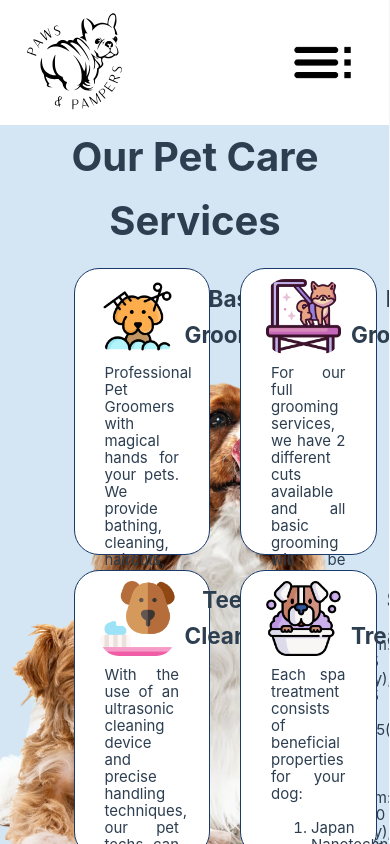
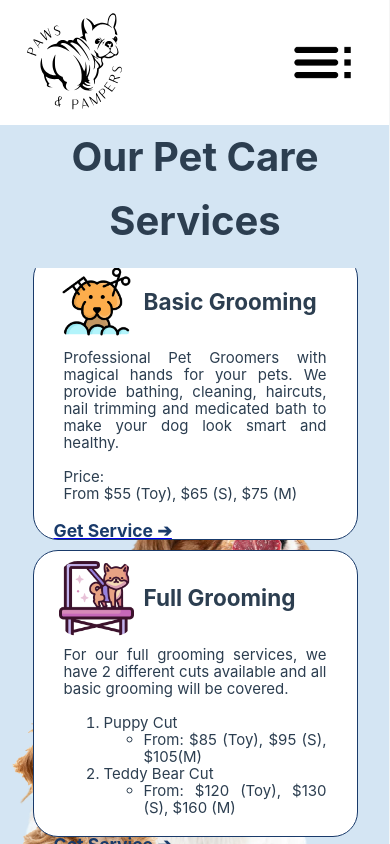
Before and after one commit to BT3103AppDev1/l1-final-project-group-4, a Vue app: page /services in a window 390 px wide. Built offline with nearby package versions, Linux system fonts and the light colour scheme; no server answers.

Commit message:
Responsiveness of services view

```diff
--- a/src/views/ServicesView.vue
+++ b/src/views/ServicesView.vue
@@ -106,11 +106,11 @@ export default {
             <div id="card-body">
               Each spa treatment consists of beneficial properties for your dog:
               <ol>
-                <br>
+                <br />
                 <li>Japan Nanotechnology Spa Treatment</li>
                 <li>Japan Ayurveda Herb Spa Treatment</li>
               </ol>
-              <br>
+              <br />
               <strong>Price:</strong> From $45
             </div>
             <router-link to="/bookappointment" v-if="authIsReady" id="getService">
@@ -131,7 +131,6 @@ export default {
   height: 100vh;
   display: flex;
   overflow: hidden;
-
 }
 #body {
   background: url(@/assets/dog1.png) bottom left no-repeat,
@@ -227,4 +226,53 @@ export default {
   text-align: center;
   font-size: 40px;
 }
+
+@media (max-width: 940px) {
+  .cards {
+    overflow-y: scroll;
+    padding-top: 68vh;
+    padding-bottom: 15vh;
+  }
+  #row {
+    flex-direction: column;
+    align-self: center;
+  }
+  .card {
+    display: flex;
+    flex-direction: column;
+    justify-content: space-between;
+    margin: 5px 15px;
+    width: 65vw;
+    height: 34vh;
+    background: white;
+    border-radius: 25px;
+    border-style: solid;
+    border-color: #193a6a;
+    border-width: thin;
+  }
+  #row:last-child {
+    margin-top: 0em;
+  }
+}
+@media (max-width: 500px) {
+  .main {
+    overflow-x: scroll;
+  }
+  .card {
+    display: flex;
+    flex-direction: column;
+    justify-content: space-between;
+    margin: 5px 15px;
+    width: 325px;
+    height: 34vh;
+    background: white;
+    border-radius: 25px;
+    border-style: solid;
+    border-color: #193a6a;
+    border-width: thin;
+  }
+  #row:last-child {
+    margin-top: 0em;
+  }
+}
 </style>
```
